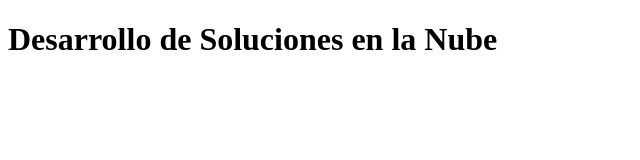
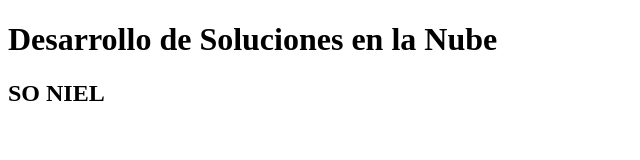
Before and after one commit to Daigo002/Dlab02, a website: page static/index.html in a window 1280 px wide. Shown: the whole page, without its empty margins (0-640 px from the left). Drawn offline with Linux system fonts and the light colour scheme.

Commit message:
Update index.html

```diff
--- a/static/index.html
+++ b/static/index.html
@@ -7,5 +7,6 @@
 </head>
 <body>
     <h1>Desarrollo de Soluciones en la Nube</h1>
+    <h2>SO NIEL</h2>
 </body>
 </html>
```
